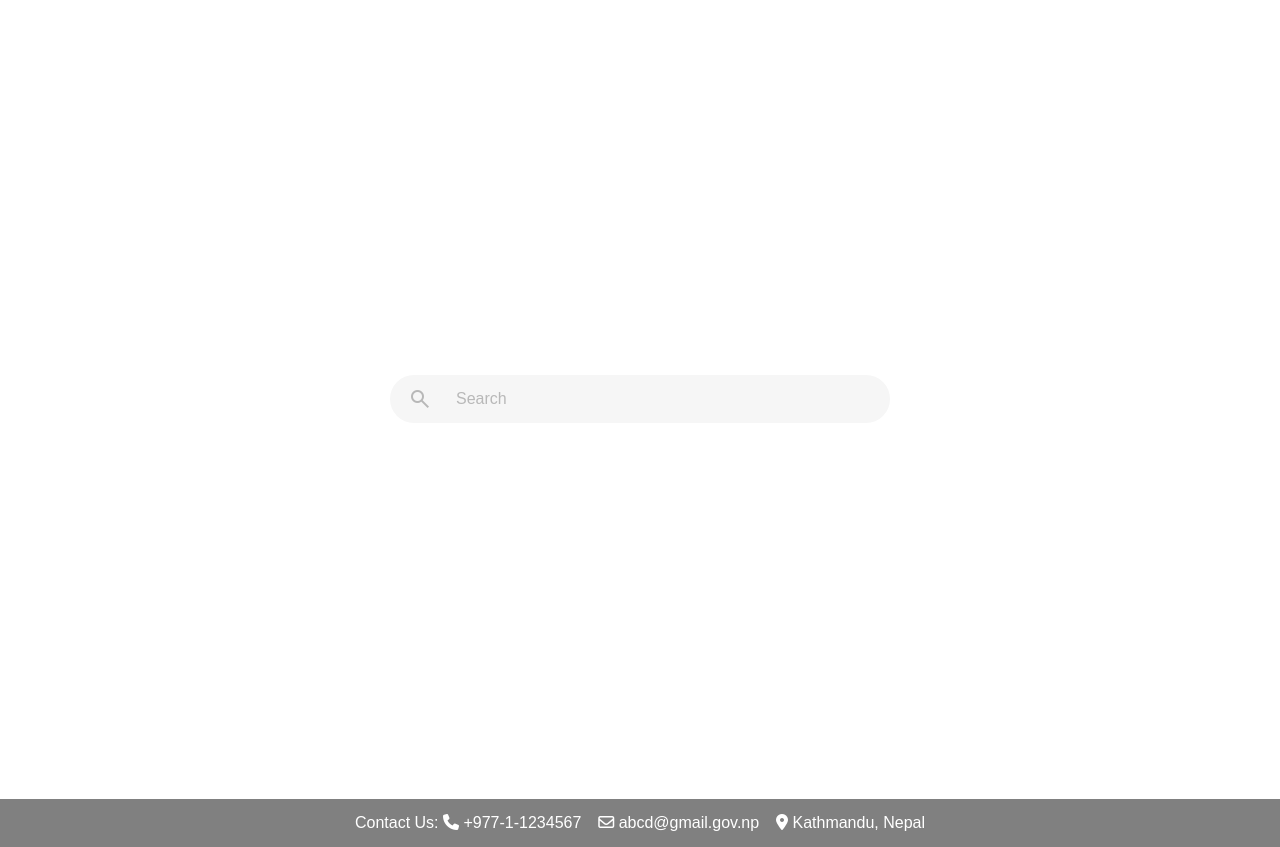
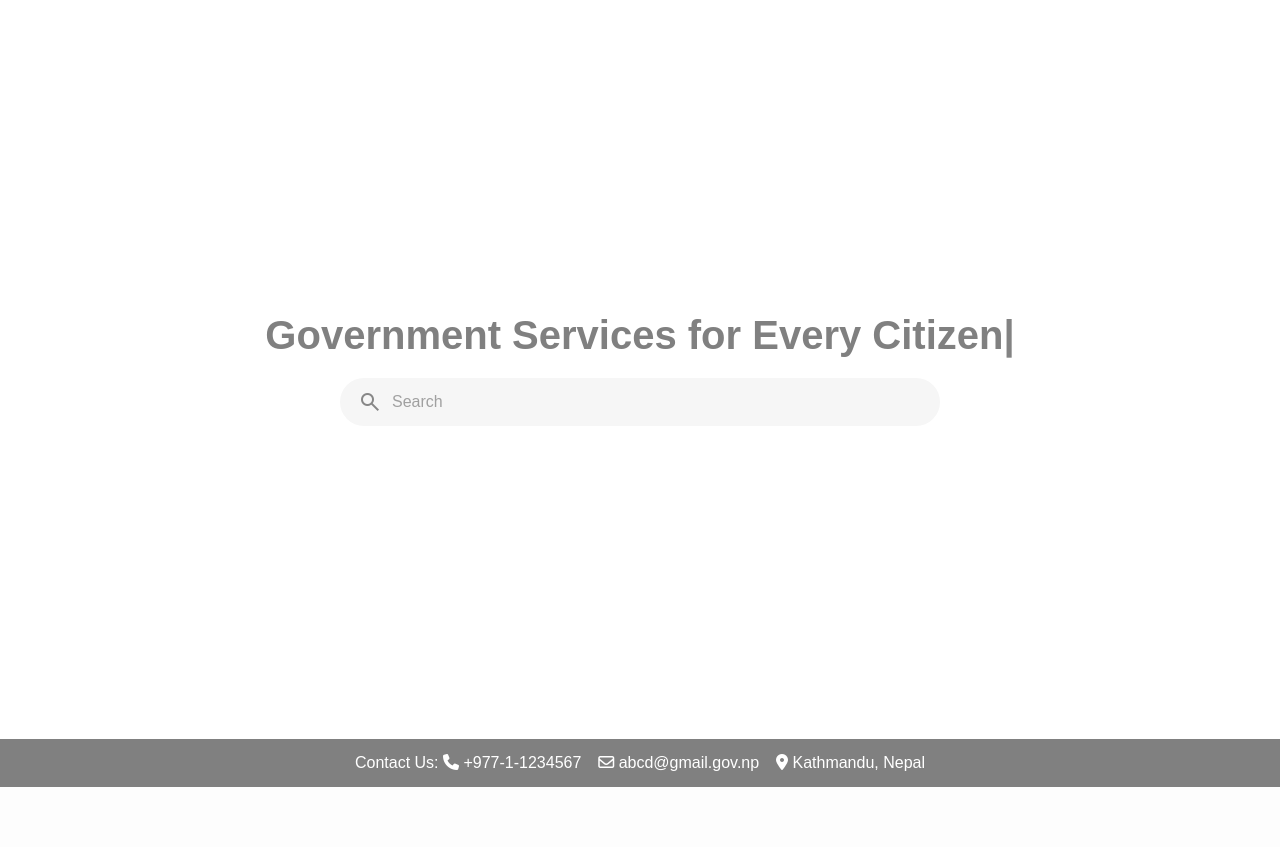
Before and after one commit to GrumpyCTZN/Centralised-Governance, a Flask app: page / in a window 1280 px wide. Shown: the part 71-918 px from the top of the page. After the commit the page ends 858 px from the top, so only its background shows below. Run offline with Flask 2, Linux system fonts and the light colour scheme; some libraries are stand-ins or nearby versions.

Commit message:
type write

```diff
--- a/static/css/style.css
+++ b/static/css/style.css
@@ -52,118 +50,78 @@ main{
   transition: color 0.3s ease, background-color 0.3s ease;
 }
 
-.navbarlist li a:hover{
+.navbarlist li a:hover {
   color: #4DA3FF;
-  background-color: rgba(255,255,255,0.12);
+  background-color: rgba(255, 255, 255, 0.12);
 }
 
-section{
-  padding: 40px 20px;
-}
-#home{
-  min-height: 100vh;
-  display: flex;
-  justify-content: center;
-  align-items: center;
-  flex-direction: column;
-}
-
-footer{
+footer {
   background-color: gray;
   color: white;
   text-align: center;
   padding: 15px 10px;
 }
 
-.footcontainer{
+.footcontainer {
   max-width: 1200px;
   margin: 0 auto;
 }
+#home {
+  min-height: calc(100vh - 60px);
+  display: flex;
+  flex-direction: column;
+  justify-content: center;
+  align-items: center;
+  gap: 20px;
+  text-align: center;
+}
 
-.search{
+.mainbody h1 {
+  font-size: 40px;
+  font-weight: 600;
+  color: gray;
+}
+
+
+.search,
+.search-page {
   display: flex;
   align-items: center;
   gap: 10px;
   padding: 12px 18px;
   border-radius: 999px;
   background: #f6f6f6;
-  width: 500px;
-  margin: 0 auto;
+  width: min(600px, 90vw);
   transition: background 0.25s, box-shadow 0.25s;
 }
 
-.search:focus-within{
+.search:focus-within,
+.search-page:focus-within {
   background: #f1f1f1;
-  box-shadow: 0 0 0 3px rgba(77,163,255,0.25);
+  box-shadow: 0 0 0 3px rgba(77, 163, 255, 0.25);
 }
 
-.search-icon{
+.search-icon {
   font-size: 22px;
-  color: rgba(0,0,0,0.45);
+  color: rgba(0, 0, 0, 0.45);
 }
 
-.search-input{
+.search-input {
   flex: 1;
   border: none;
   outline: none;
   background: transparent;
   font-size: 16px;
+  color: #333;
 }
 
-.search-input::placeholder{
-  color: rgba(0,0,0,0.35);
+.search-input::placeholder {
+  color: rgba(0, 0, 0, 0.35);
 }
-.search-page{
-    width: max-content;
-    display: flex;
-    align-items :center;
-    padding: 14px;
-    border-radius: 28px;
-    background:#f6f6f6;
-    width: 600px;
-    transition: background 0.25s;
-
-}
-.search:focus-within {
-    background:#f1f1f1;
-}
-.search-input{
-
-    font-size: 16px;
-    font-family: 'Lexend',sans-serif;
-    color:#333333 ;
-    margin-left:14px;
-    outline: none;
-    border: none;
-    background: transparent;
-    width:300px;
-
-}
-.search-page{
-    width: max-content;
-    display: flex;
-    align-items :center;
-    padding: 14px;
-    border-radius: 28px;
-    background:#f6f6f6;
-    width: 600px;
-    transition: background 0.25s;
-    position: absolute;
-    bottom: 20px;
-    left: 50%;
-    transform: translateX(-50%);
-
-}
-.search-input::placeholder,.search-icon{
-    color: rgba(0,0,0,0.25);
-}
-
-
 .services-wrapper {
   max-width: 1200px;
   margin: 0 auto;
-  padding:20px;
-  color: cornflowerblue;
+  padding: 20px;
 }
 
 .services-header {
--- a/static/js/main.js
+++ b/static/js/main.js
@@ -0,0 +1,12 @@
+document.addEventListener("DOMContentLoaded", function () {
+  new Typed(".auto-type", {
+    strings: [
+      "Made Simple",
+      "for Every Citizen"
+    ],
+    typeSpeed: 80,
+    backSpeed: 50,
+    backDelay: 1500,
+    loop: true
+  });
+});
--- a/templates/index.html
+++ b/templates/index.html
@@ -1,21 +1,26 @@
-{%extends 'base.html' %}
-
-{% block head %}
+{% extends 'base.html' %} {% block head %}
 <title>Centralised Governance</title>
-{% endblock %}
-
-
-
-{% block body %}
+{% endblock %} {% block body %}
 <main>
   <section id="home">
+    <div class="mainbody">
+      <h1>Government Services <span class="auto-type"></span></h1>
+    </div>
     <form action="/" method="POST">
       <div class="search">
-            <span class="search-icon material-symbols-outlined"> search </span>
-            <input class="search-input" type="search" placeholder="Search" id="searchQuery" name="searchQuery" />
+        <span class="search-icon material-symbols-outlined">search</span>
+        <input
+          class="search-input"
+          type="search"
+          placeholder="Search"
+          id="searchQuery"
+          name="searchQuery"
+        />
       </div>
     </form>
   </section>
+
+  <script src="https://unpkg.com/typed.js@2.1.0/dist/typed.umd.js"></script>
+  <script src="{{ url_for('static', filename='js/main.js') }}"></script>
 </main>
-
 {% endblock %}
```
Also changed, not shown: other parts of static/css/style.css (+23 -23 lines), templates/search.html (+14 -12 lines). Lines whose indentation alone changed are shown as unchanged.
